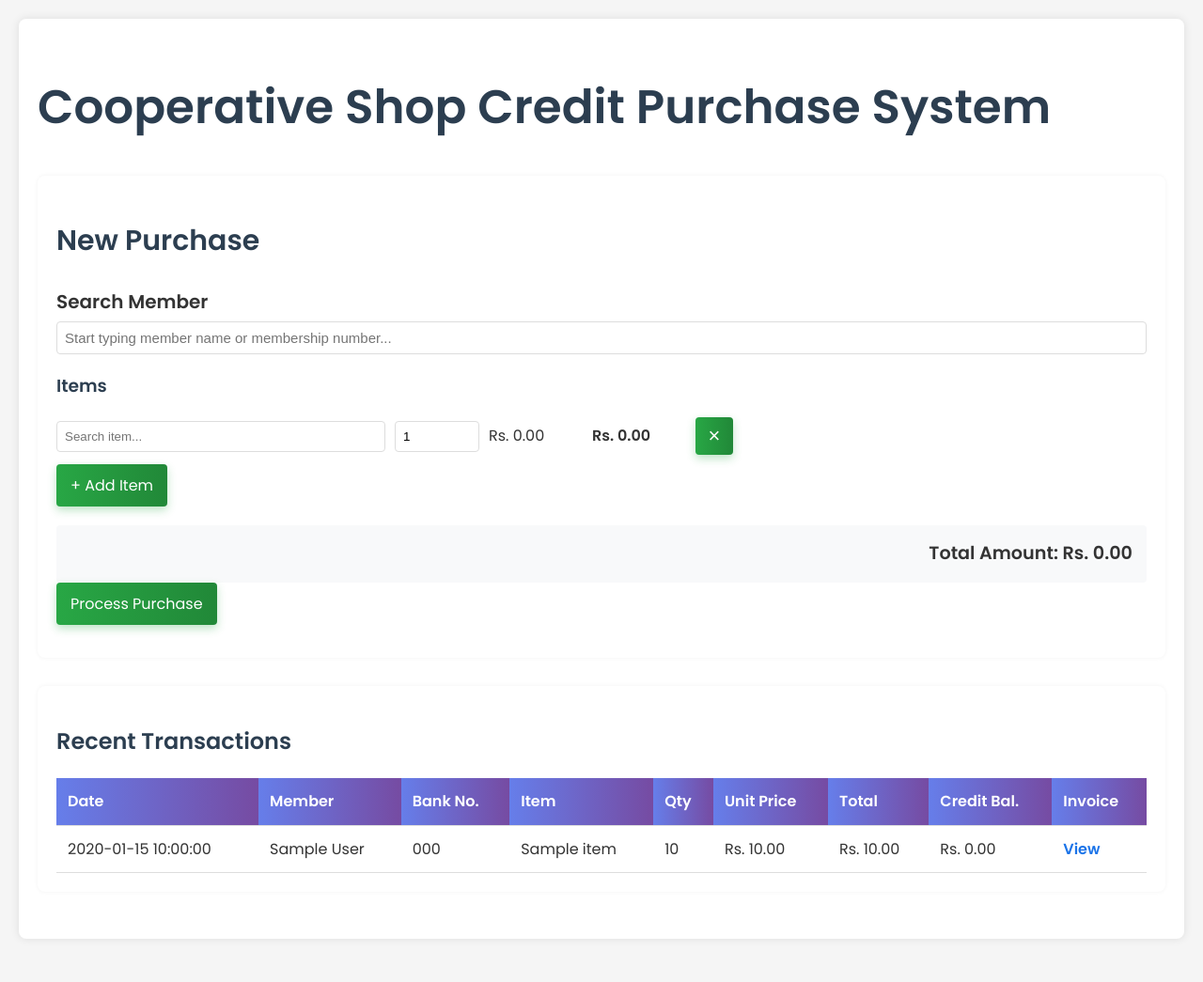
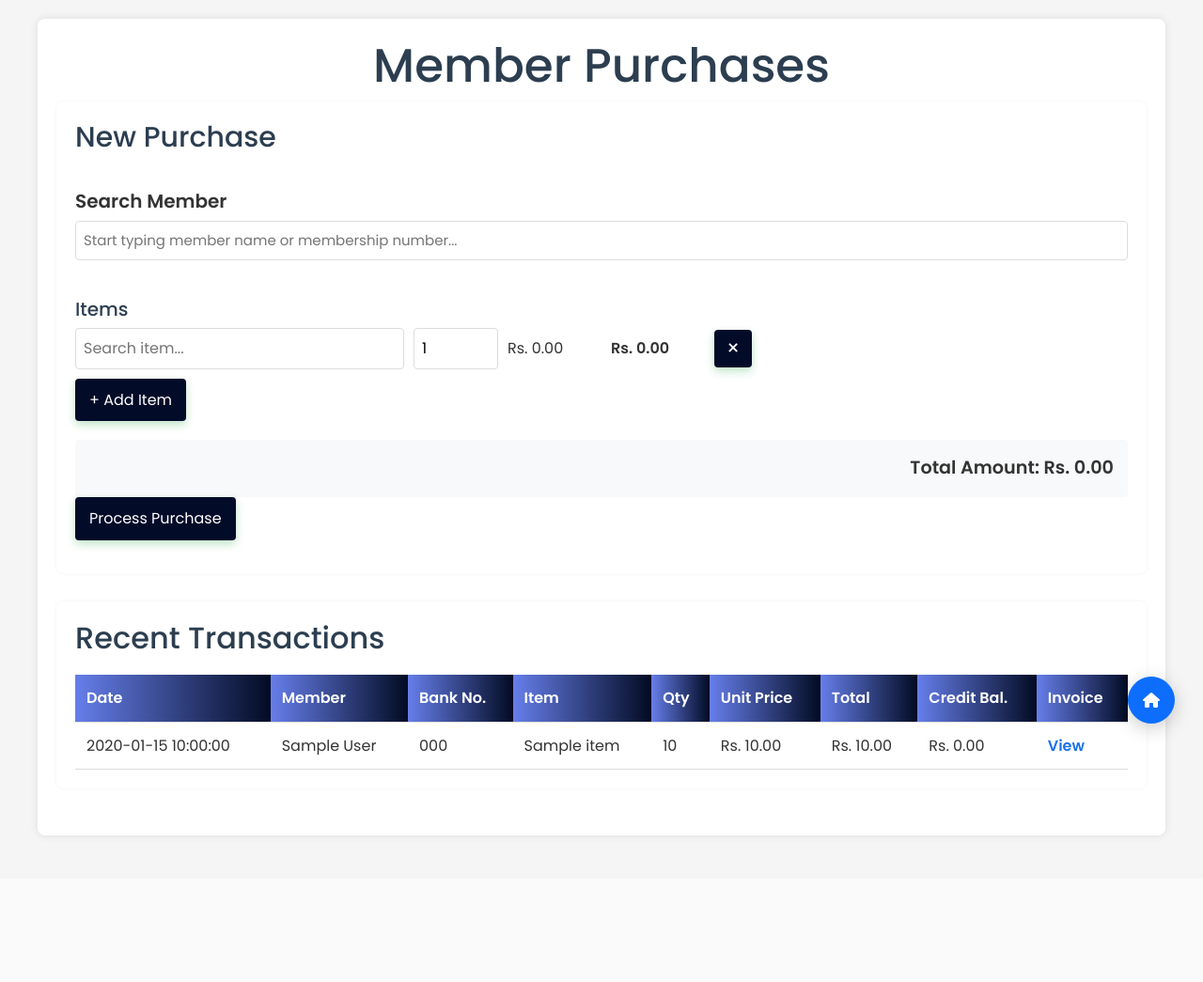
Before and after one commit to Amandi1112/im-project, a PHP site: page /purchase.php in a window 1280 px wide. Shown: the whole page at 94% size. After the commit the page ends 891 px from the top, so only its background shows below. Run offline with PHP 8.4, Linux system fonts and the light colour scheme; tables that the repository leaves empty or names only in its code hold one stand-in row (values such as "Sample post").

Commit message:
member purchase

```diff
--- a/purchase.php
+++ b/purchase.php
@@ -447,7 +447,12 @@
 <head>
     <meta charset="UTF-8">
     <meta name="viewport" content="width=device-width, initial-scale=1.0">
-    <title>Cooperative Shop - Credit Purchase System</title>
+    <title>Member Purchases</title>
+    <link href="https://fonts.googleapis.com/css2?family=Poppins:wght@300;400;500;600&display=swap" rel="stylesheet">
+    <link href="https://cdn.jsdelivr.net/npm/bootstrap@5.3.0-alpha1/dist/css/bootstrap.min.css" rel="stylesheet">
+    <link rel="stylesheet" href="https://cdnjs.cloudflare.com/ajax/libs/jqueryui/1.13.2/themes/base/jquery-ui.min.css">
+    <link rel="stylesheet" href="https://cdnjs.cloudflare.com/ajax/libs/animate.css/4.1.1/animate.min.css">
+    <link rel="stylesheet" href="https://cdnjs.cloudflare.com/ajax/libs/font-awesome/6.4.0/css/all.min.css">
     <link href="https://fonts.googleapis.com/css2?family=Poppins:wght@300;400;500;600&display=swap" rel="stylesheet">
     <style>
         body {
@@ -492,7 +497,7 @@
         }
 
         button {
-            background: linear-gradient(to right, #28a745, #218838);
+            background: linear-gradient(to right, rgb(2, 11, 40),rgb(2, 11, 40));
             box-shadow: 0 4px 10px rgba(40, 167, 69, 0.3);
             color: white;
             padding: 10px 15px;
@@ -503,7 +508,7 @@
         }
 
         button:hover {
-            background: linear-gradient(to right, #218838, #1e7e34);
+            background: linear-gradient(to right,rgb(2, 15, 18),rgb(2, 15, 18));
             transform: translateY(-2px);
             box-shadow: 0 6px 15px rgba(40, 167, 69, 0.4);
         }
@@ -555,7 +560,7 @@
         }
 
         th {
-            background: linear-gradient(to right, #667eea, #764ba2);
+            background: linear-gradient(to right, #667eea,rgb(2, 11, 35));
             color: white;
         }
 
@@ -725,6 +730,26 @@
             }
         }
 
+        .floating-btn {
+            position: fixed;
+            bottom: 30px;
+            right: 30px;
+            width: 50px;
+            height: 50px;
+            border-radius: 50%;
+            display: flex;
+            align-items: center;
+            justify-content: center;
+            box-shadow: 0 5px 20px rgba(0, 0, 0, 0.2);
+            transition: all 0.3s;
+            z-index: 1000;
+        }
+
+        .floating-btn:hover {
+            transform: translateY(-3px) scale(1.1);
+            box-shadow: 0 8px 25px rgba(0, 0, 0, 0.3);
+        }
+
         .custom-item-dropdown {
             font-family: 'Poppins', sans-serif;
             margin-top: 2px;
@@ -754,7 +779,7 @@
 </head>
 <body>
     <div class="container">
-        <h1 style="font-size:50px;">Cooperative Shop Credit Purchase System</h1>
+        <h1 style="font-size:50px; text-align: center;">Member Purchases</h1>
 
         <?php if (isset($success)): ?>
             <div class="alert alert-success"><?php echo $success; ?></div>
@@ -768,7 +793,7 @@
             <h2 style="font-size:30px;">New Purchase</h2>
             <form method="POST" action="">
                 <input type="hidden" name="make_purchase" value="1">
-
+                <br>
                 <div class="form-group">
                     <label for="member_search" style="font-size:20px;">Search Member</label>
                     <input type="text" id="member_search" name="member_search" list="member_list"
@@ -797,9 +822,9 @@
                         </div>
                     </div>
                 </div>
-
+                <br>
                 <div class="form-group">
-                    <h3>Items</h3>
+                    <h3 style="font-size:20px;">Items</h3>
                     <div id="items-container">
                         <!-- Items will be added here dynamically -->
                     </div>
@@ -875,6 +900,9 @@
     <br>
     <!-- Reset Section -->
 
+    <a href="home.php" class="btn btn-primary floating-btn animate__animated animate__fadeInUp">
+        <i class="fas fa-home"></i>
+    </a>
 
     <script>
         // Load member info when selected
```
Also changed, not shown: current_employee.php (+6 -6 lines), home.php (+11 -16 lines).
